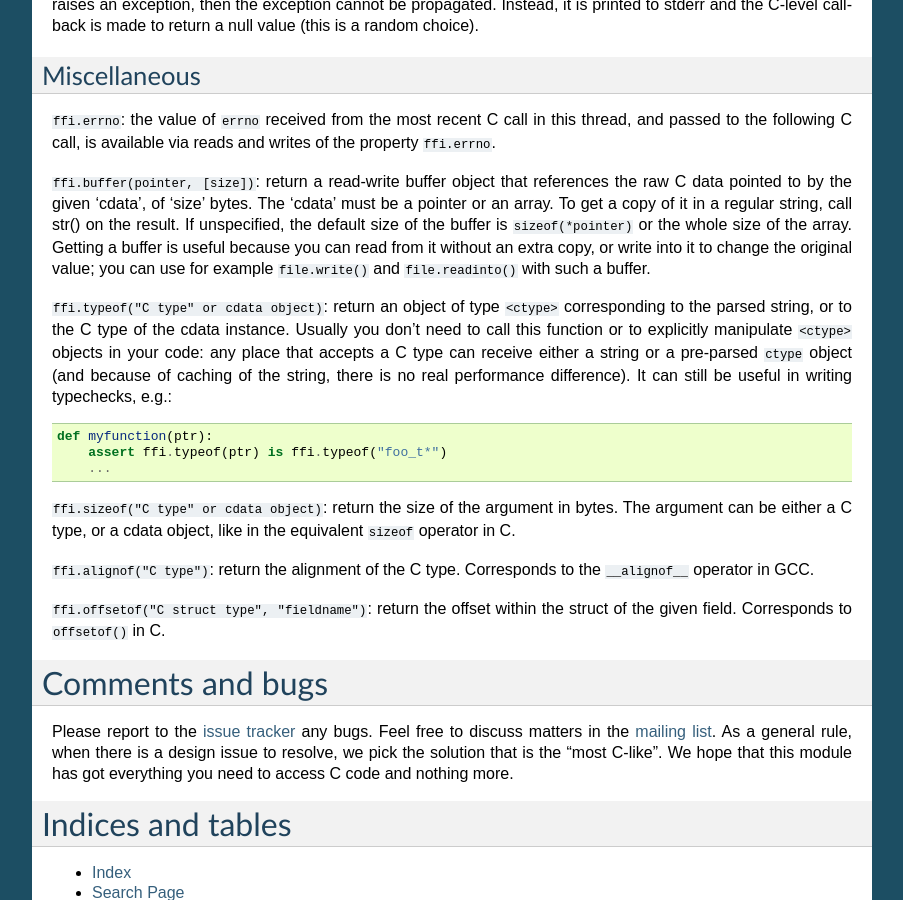
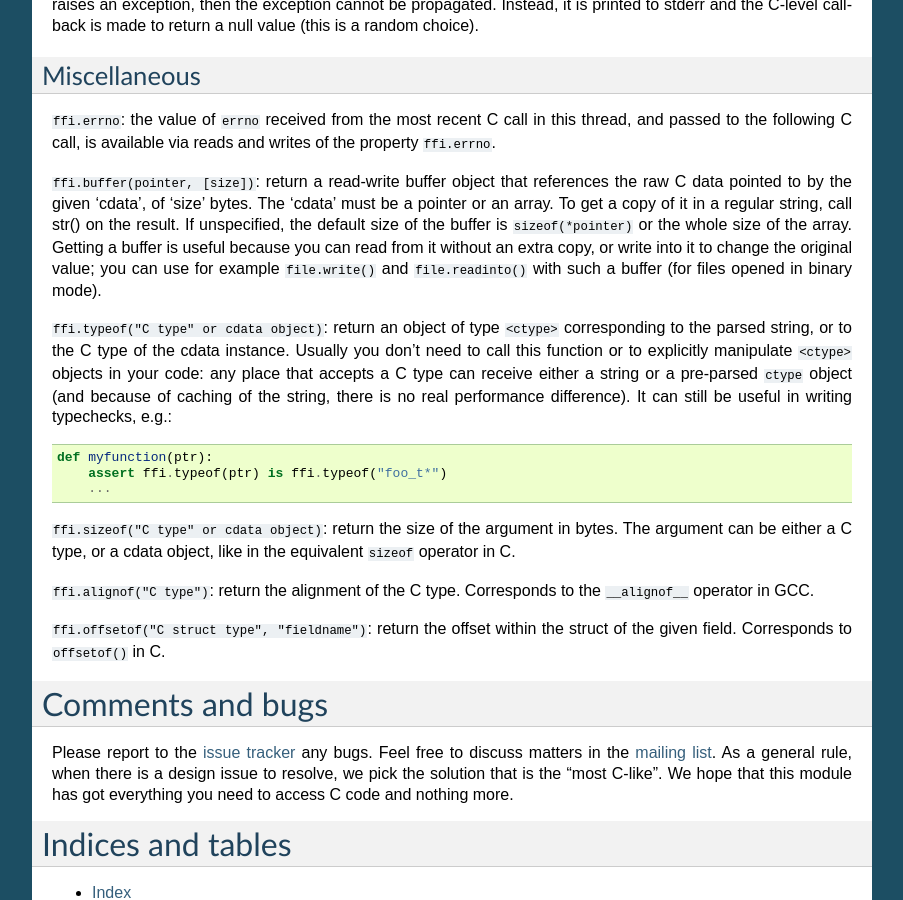
Before and after one commit to tharvik/cffi, a Sphinx documentation site: the page built from doc/source/index.rst, in a window 1280 px wide and 900 px high, scrolled down 7130 px. Shown: the whole window, without its empty margins (198-1101 px from the left). Built offline with Sphinx 7.4.7, drawn with Linux system fonts in a browser that asks for light colours; some of the changed text lies outside the part shown.

Commit message:
Note that the buffer only works to read/write in files opened in binary mode.

```diff
--- a/doc/source/index.rst
+++ b/doc/source/index.rst
@@ -123,7 +123,7 @@ Struct/Array Example
     """)
     image = ffi.new("pixel_t[]", 800*600)
 
-    f = open('data', 'rb')
+    f = open('data', 'rb')     # binary mode -- important
     f.readinto(ffi.buffer(image))
     f.close()
 
@@ -516,7 +516,7 @@ default size of the buffer is ``sizeof(*pointer)`` or the whole size of
 the array.  Getting a buffer is useful because you can read from it
 without an extra copy, or write into it to change the original value;
 you can use for example ``file.write()`` and ``file.readinto()`` with
-such a buffer.
+such a buffer (for files opened in binary mode).
 
 ``ffi.typeof("C type" or cdata object)``: return an object of type
 ``<ctype>`` corresponding to the parsed string, or to the C type of the
```
